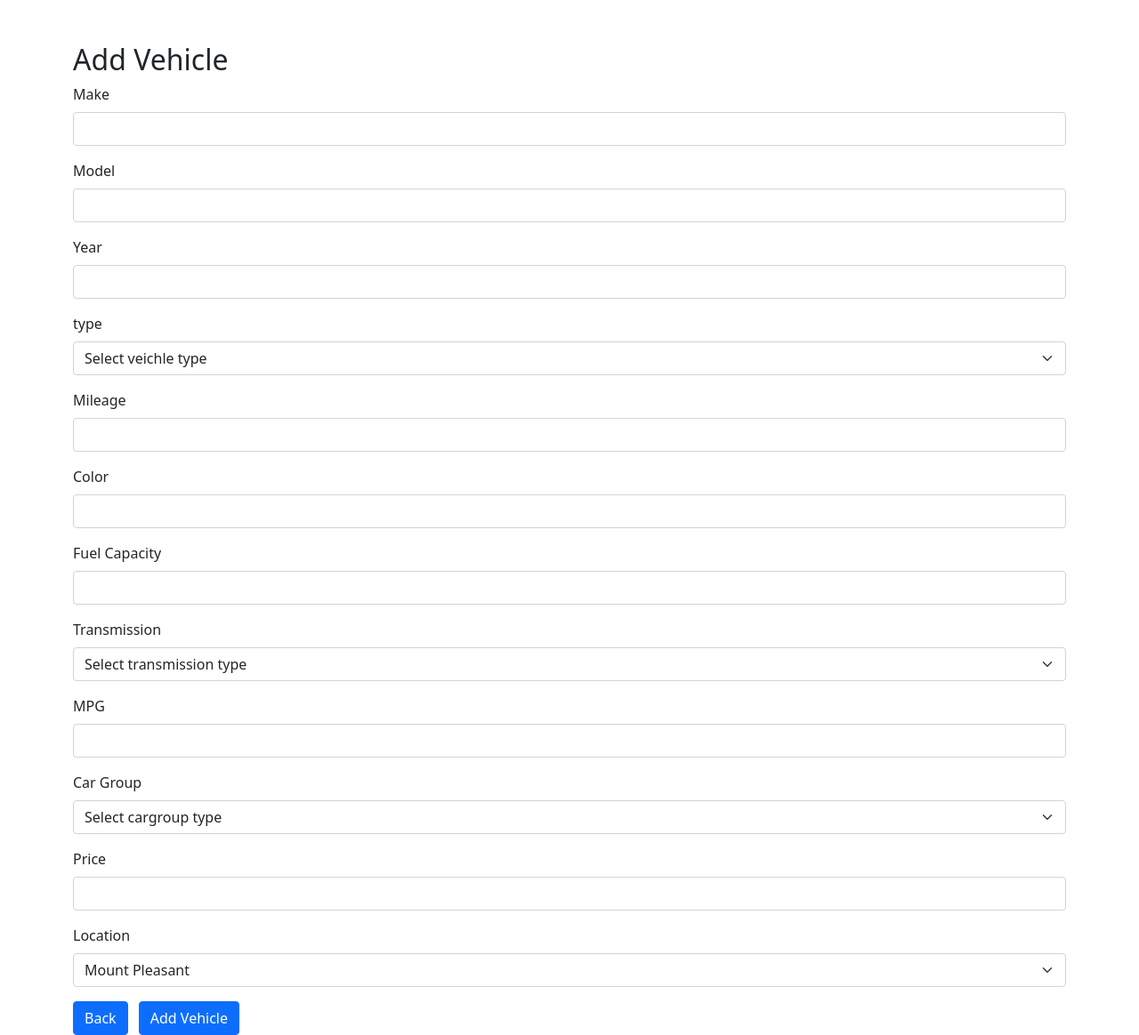
After one commit to Srinivas1214/CARRENTALSYSTEM, a Flask app: page /add_vehicle in a window 1280 px wide. The commit adds this page. Shown: the whole page at 89% size. Run offline with Flask 3, Linux system fonts and the light colour scheme.

Commit message:
added add vehicle page

```diff
--- a/app.py
+++ b/app.py
@@ -89,8 +89,37 @@ def signup():
             mydb.commit()
             return redirect('/')
         except Exception as Argument:
-            logging.exception("Error occurred while printing GeeksforGeeks")
+            logging.exception("Error occurred while signup")
             return "Username already exists."
+
+
+@app.route('/add_vehicle', methods=['GET', 'POST'])
+def add_vehicle():
+    if request.method == 'GET':
+        return render_template('add_vehicle.html')
+    elif request.method == 'POST':
+        try:
+            make = request.form['make']
+            model = request.form['model']
+            year = request.form['year']
+            type = request.form['type']
+            mileage = request.form['mileage']
+            color = request.form['color']
+            capacity = request.form['capacity']
+            transmission = request.form['transmission']
+            mpg = request.form['mpg']
+            cargroup = request.form['cargroup']
+            price = request.form['price']
+            location = request.form['location']
+
+            cursor = mydb.cursor()
+            cursor.execute("INSERT INTO VEHICLE (MAKE, MODEL, YEAR, TYPE, MILEAGE, COLOR, STATUS, CAPACITY, TRANSMISSION, MPG, CAR_GROUP, PRICE_PER_DAY, ADDRESS_LOCATED) VALUES (%s, %s, %s, %s, %s, %s, %s, %s, %s, %s, %s, %s, %s);",
+                           (make, model, year, type, mileage, color, 'ACTIVE', capacity, transmission, mpg, cargroup, price, location))
+            mydb.commit()
+            return render_template('veichleadded_sucessful.html')
+        except Exception as Argument:
+            logging.exception("Error occurred while adding veichle")
+            return "Error occurred while adding veichle please check all fields"
 
 
 @app.route('/dashboard')
@@ -177,6 +206,23 @@ def reservations():
     else:
         return redirect('/')
 
+@app.route('/complete_reservation/<int:reservation_id>' , methods=['POST'])
+def completeReservation(reservation_id):
+    mileage = request.form['mileage']
+    location = request.form['location']
+
+    cursor = mydb.cursor()
+    cursor.execute ("update RESERVATION set R_STATUS = 'COMPLETED' where RESERVATION_ID = %s;", (reservation_id,))
+
+    cursor.execute ("select VEHICLE_ID from RESERVATION where RESERVATION_ID = %s;",(reservation_id,))
+    vehicle_id = cursor.fetchone()[0]
+
+    cursor.execute ("update VEHICLE set STATUS='ACTIVE', MILEAGE = %s, ADDRESS_LOCATED = %s WHERE VEHICLE_ID = %s;",(mileage, location, vehicle_id,))
+    mydb.commit()
+
+    return render_template('reservation_completed_sucessful.html')
+
+
 @app.route('/reservation/<int:reservation_id>')
 def reservation(reservation_id):
     # Fetching individual record details
@@ -206,6 +252,7 @@ def confirm_reservation(reservation_id):
 
     cursor.execute("update RESERVATION set R_STATUS = 'IN_PROGRESS' where RESERVATION_ID = %s;",(reservation_id,))
 
+    mydb.commit()
     return render_template('checkedin_sucessful.html')
 
 @app.route('/vehicle/<int:vehicle_id>')
--- /dev/null
+++ b/templates/add_vehicle.html
@@ -0,0 +1,92 @@
+<!DOCTYPE html>
+<html lang="en">
+
+<head>
+    <meta charset="UTF-8">
+    <meta name="viewport" content="width=device-width, initial-scale=1.0">
+    <title>Add Vehicle</title>
+    <link href="https://cdn.jsdelivr.net/npm/bootstrap@5.0.2/dist/css/bootstrap.min.css" rel="stylesheet"
+        integrity="sha384-EVSTQN3/azprG1Anm3QDgpJLIm9Nao0Yz1ztcQTwFspd3yD65VohhpuuCOmLASjC" crossorigin="anonymous">
+</head>
+
+<body>
+    <div class="container mt-5">
+        <h2>Add Vehicle</h2>
+        <form method="POST" action="/add_vehicle">
+            <div class="mb-3">
+                <label for="make" class="form-label">Make</label>
+                <input type="text" class="form-control" id="make" name="make" pattern="[A-Za-z]+" required>
+            </div>
+            <div class="mb-3">
+                <label for="model" class="form-label">Model</label>
+                <input type="text" class="form-control" id="model" name="model" pattern="[A-Za-z]+" required>
+            </div>
+            <div class="mb-3">
+                <label for="year" class="form-label">Year</label>
+                <input type="number" class="form-control" id="year" name="year" pattern="[0-9]+" required>
+            </div>
+            <div class="mb-3">
+                <label for="type" class="form-label">type</label>
+                <select class="form-select" id="type" name="type" required>
+                    <option value="">Select veichle type</option>
+                    <option value="SEDAN">Sedan</option>
+                    <option value="SUV">Suv</option>
+                    <option value="MINI-VAN">Mini-Van</option>
+                    <option value="CONVERTIBLE">Convertible</option>
+                    <option value="SPORT">Sport</option>
+                </select>
+            </div>
+            <div class="mb-3">
+                <label for="mileage" class="form-label">Mileage</label>
+                <input type="text" class="form-control" id="mileage" name="mileage" pattern="[0-9]+" required>
+            </div>
+            <div class="mb-3">
+                <label for="color" class="form-label">Color</label>
+                <input type="text" class="form-control" id="color" name="color" required>
+            </div>
+            <div class="mb-3">
+                <label for="capacity" class="form-label">Fuel Capacity</label>
+                <input type="text" class="form-control" id="capacity" name="capacity" pattern="[0-9]+" required>
+            </div>
+            <div class="mb-3">
+                <label for="transmission" class="form-label">Transmission</label>
+                <select class="form-select" id="transmission" name="transmission" required>
+                    <option value="">Select transmission type</option>
+                    <option value="AUTOMATIC">Automatic</option>
+                    <option value="MANUAL">MANUAL</option>
+                    <option value="HYBRID">Hybrid</option>
+                </select>
+            </div>
+            <div class="mb-3">
+                <label for="mpg" class="form-label">MPG</label>
+                <input type="text" class="form-control" id="mpg" name="mpg" pattern="[0-9]+" required>
+            </div>
+            <div class="mb-3">
+                <label for="cargroup" class="form-label">Car Group</label>
+                <select class="form-select" id="cargroup" name="cargroup" required>
+                    <option value="">Select cargroup type</option>
+                    <option value="ECONOMY">Economy</option>
+                    <option value="INTERMEDIATE">Intermediate</option>
+                    <option value="PREMIUM">Premium</option>
+                    <option value="LUXURY">Luxury</option>
+                </select>
+            </div>
+            <div class="mb-3">
+                <label for="price" class="form-label">Price</label>
+                <input type="text" class="form-control" id="price" name="price" pattern="[0-9]+" required>
+            </div>
+            <div class="mb-3">
+                <label for="location" class="form-label">Location</label>
+                <select class="form-select" id="location" name="location" required>
+                    <option value="1">Mount Pleasant</option>
+                    <option value="2">Midland</option>
+                    <option value="3">Lansing</option>
+                </select>
+            </div>
+            <a href="/dashboard" class="btn btn-primary me-2">Back</a>
+            <button type="submit" class="btn btn-primary">Add Vehicle</button>
+        </form>
+    </div>
+</body>
+
+</html>
--- a/templates/dashboard.html
+++ b/templates/dashboard.html
@@ -31,14 +31,14 @@
         </div>
         <div>
             {% if is_employee_logged_in == 'true' %}
-            <a href="/addVeichle" class="btn btn-primary me-2">Add Veichles</a>
+            <a href="/add_vehicle" class="btn btn-primary me-2">Add Veichles</a>
             {% endif %}
             <a href="/reservations" class="btn btn-primary me-2">View Reservations</a> <!-- Added View Reservations button -->
             <a href="/logout" class="btn btn-danger">Sign Out</a>
         </div>
     </div>
 
-    <div class="w-100 mx-auto mt-3 bg-light px-3 py-2 rounded-3">
+    <div class="w-100 mx-auto mt-2 bg-light px-3 py-2 rounded-3">
         <form action="/dashboard" method="GET">
             <div class="mb-3">
                 <label for="location" class="form-label">Select Location</label>
```
Also changed, not shown: templates/reservation_completed_sucessful.html (added, +25 -0 lines), templates/reservationdetails.html (+37 -1 lines), templates/veichleadded_sucessful.html (added, +25 -0 lines).
